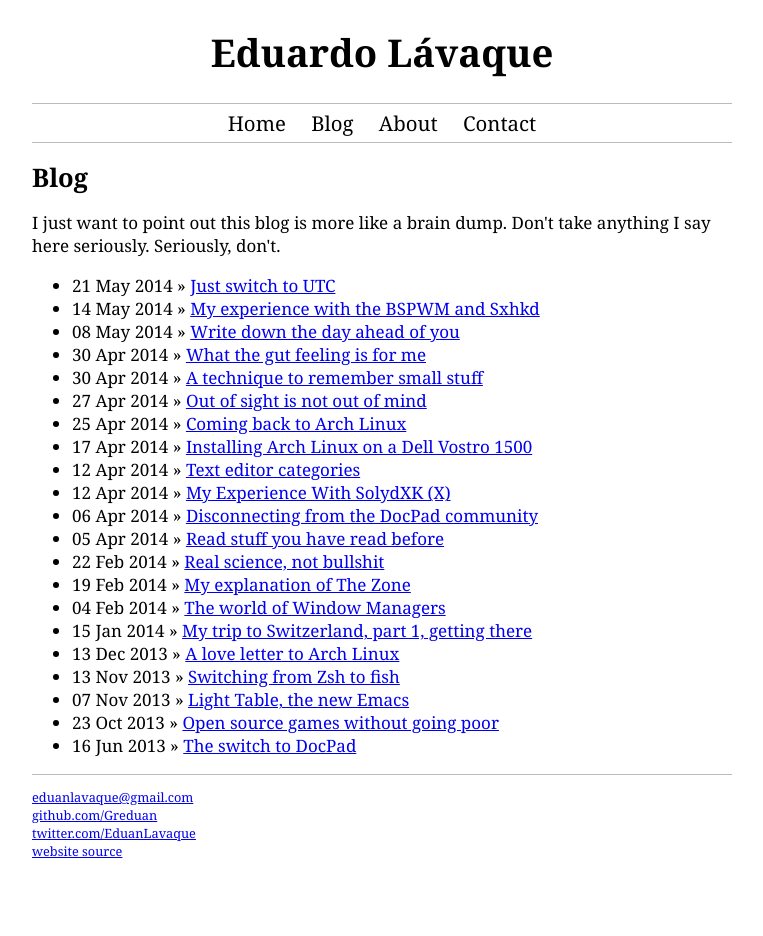
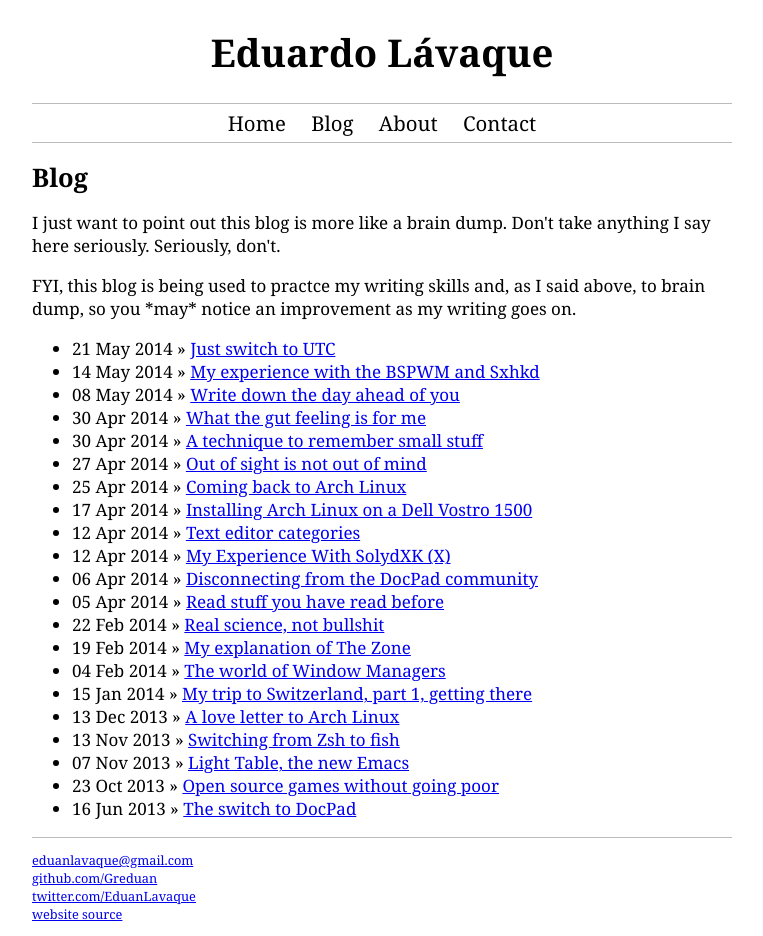
Before and after one commit to greduan/blog-content, a Jekyll site: the page built from blog.html, in a window 1280 px wide. Shown: the whole page, without its empty margins (258-1021 px from the left). Built offline with Jekyll 4.4.1, drawn with Linux system fonts in a browser that asks for light colours; Markdown is read by kramdown in place of the engine named in the settings; before the commit the page ends 900 px from its top, so only the background shows below that.

Commit message:
Update blog.html

```diff
--- a/blog.html
+++ b/blog.html
@@ -5,6 +5,8 @@ title: Blog
 
 <p>I just want to point out this blog is more like a brain dump. Don't take anything I say here seriously. Seriously, don't.</p>
 
+<p>FYI, this blog is being used to practce my writing skills and, as I said above, to brain dump, so you *may* notice an improvement as my writing goes on.</p>
+
 <ul class="posts">
 	{% for post in site.posts %}
 	<li><span>{{ post.date | date_to_string }}</span> &raquo; <a href="{{ post.url }}">{{ post.title }}</a></li>
```
